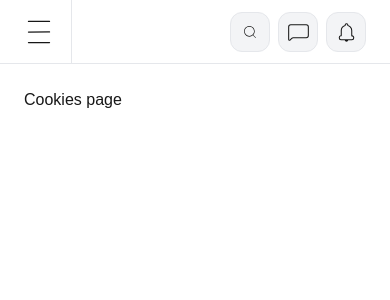
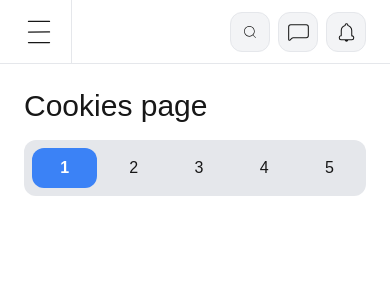
Before and after one commit to RSuarezLastra/my-admin-dashboard, a Next.js app: page /dashboard/cookies in a window 390 px wide. Shown: the top 300 px of the page. Built offline with nearby package versions, Linux system fonts and the light colour scheme.

Commit message:
feat: TabBar component

```diff
--- a/src/app/dashboard/cookies/page.tsx
+++ b/src/app/dashboard/cookies/page.tsx
@@ -1,9 +1,14 @@
+import { TabBar } from "@/components";
 
 
 export default function CookiesPage() {
   return (
-    <div>
-      <h1>Cookies page</h1>
-    </div>
+    <>
+      <h1 className="text-3xl mb-4">Cookies page</h1>
+      <div className="grid grid-cols-1 sm:grid-cols-2">
+
+        <TabBar />
+      </div>
+    </>
   );
 }
--- /dev/null
+++ b/src/components/TabBar.tsx
@@ -0,0 +1,46 @@
+// https://tailwindcomponents.com/component/radio-buttons-1
+'use client'
+
+import { useState } from "react"
+
+interface Props {
+  tabsOptions?: number[],
+  currentTab?: number
+}
+
+export const TabBar = ({ tabsOptions = [1, 2, 3, 4, 5], currentTab = 1 }: Props) => {
+
+  const [selected, setselected] = useState(currentTab);
+
+  const onSelected = (tab: number) => {
+    setselected(tab);
+  }
+
+  return (
+    <div className={`grid w-full space-x-2 rounded-xl bg-gray-200 p-2
+      ${'grid-cols-' + tabsOptions.length}
+    `}>
+
+      {
+        tabsOptions.map(tab => (
+          <div key={tab}>
+            <input
+              checked={selected === tab}
+              type="radio"
+              onChange={() => { }}
+              id={tab.toString()}
+              className="peer hidden"
+            />
+            <label
+              onClick={() => onSelected(tab)}
+              className="block cursor-pointer select-none rounded-xl p-2 text-center peer-checked:bg-blue-500 peer-checked:font-bold peer-checked:text-white"
+            >
+              {tab}
+            </label>
+          </div>
+        ))
+      }
+
+    </div>
+  )
+}
--- a/src/components/index.ts
+++ b/src/components/index.ts
@@ -2,3 +2,4 @@
 export { SidebarItem } from './SidebarItem';
 export { TopMenu } from './TopMenu';
 export { WidgetItem } from './WidgetItem';
+export { TabBar } from './TabBar';
--- a/tailwind.config.ts
+++ b/tailwind.config.ts
@@ -16,4 +16,9 @@
     },
   },
   plugins: [],
+  safelist: [
+    {
+      pattern: /grid-cols-./,
+    }
+  ],
 } satisfies Config;
```
